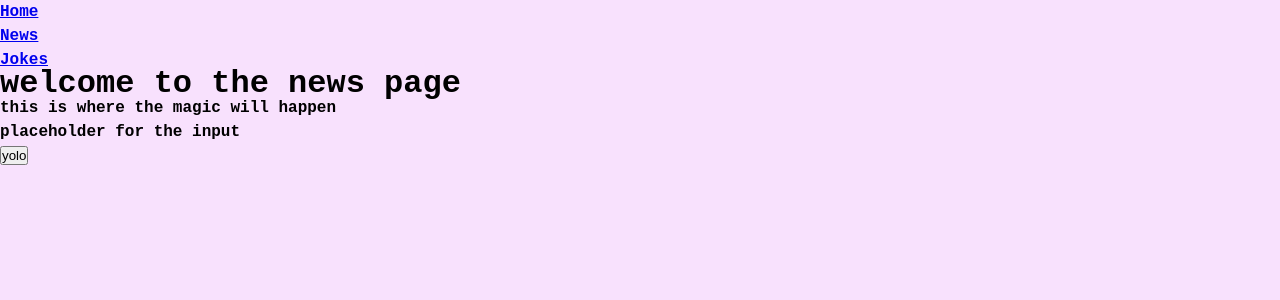
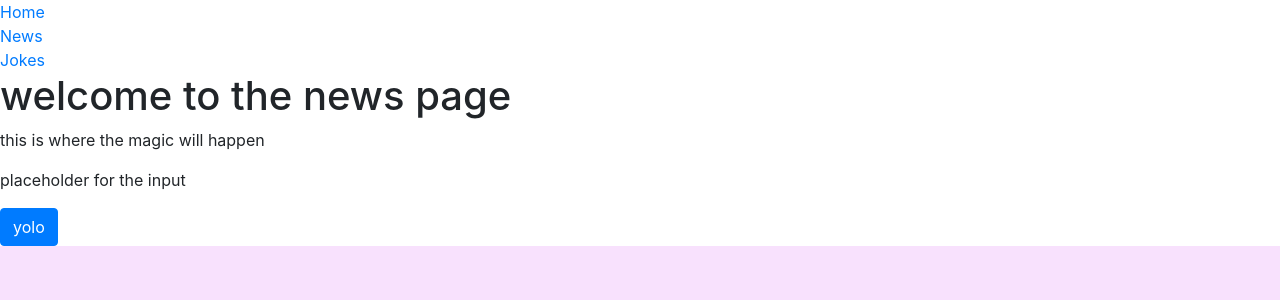
Before and after one commit to SGthatGui/greymagictldr, a Next.js app: page /news in a window 1280 px wide. Shown: the top 300 px of the page. Built offline with nearby package versions, Linux system fonts and the light colour scheme.

Commit message:
added boot

```diff
--- a/app/layout.tsx
+++ b/app/layout.tsx
@@ -1,4 +1,5 @@
 import Navbar from '@/ui/navbar'
+import 'bootstrap/dist/css/bootstrap.css'
 import './globals.css'
 
 export default function RootLayout({
--- a/package.json
+++ b/package.json
@@ -13,6 +13,7 @@
     "@types/node": "18.13.0",
     "@types/react": "18.0.27",
     "@types/react-dom": "18.0.10",
+    "bootstrap": "^4.6.0",
     "eslint": "8.33.0",
     "eslint-config-next": "13.1.6",
     "next": "13.1.6",
--- a/ui/search.tsx
+++ b/ui/search.tsx
@@ -15,7 +15,9 @@ export default function Search() {
   return (
     <main>
       <p>placeholder for the input</p>
-      <button onClick={list}>yolo</button>
+      <button className='btn btn-primary' onClick={list}>
+        yolo
+      </button>
       {data ? (
         <>
           <div>
```
Also changed, not shown: 1 other file (tests, documents, lock files or other folders).
